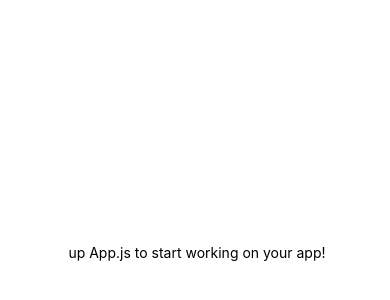
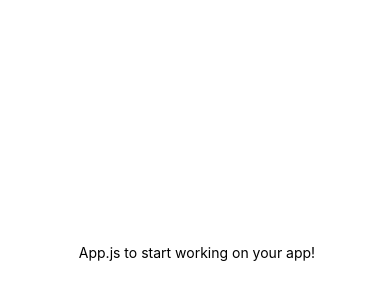
Before and after one commit to dheerkt/FastRecipe, a React Native app: screen / in a window 390 px wide. Shown: the part 170-470 px from the top of the page. Built offline with nearby package versions, Linux system fonts and the light colour scheme.

Commit message:
Update App.js
Deleted the word up

```diff
--- a/App.js
+++ b/App.js
@@ -5,7 +5,7 @@ import { StyleSheet, Text, View } from 'react-native';
 export default function App() {
   return (
     <View style={styles.container}>
-      <Text> up App.js to start working on your app!</Text>
+      <Text> App.js to start working on your app!</Text>
       <StatusBar style="auto" />
     </View>
   );
```
